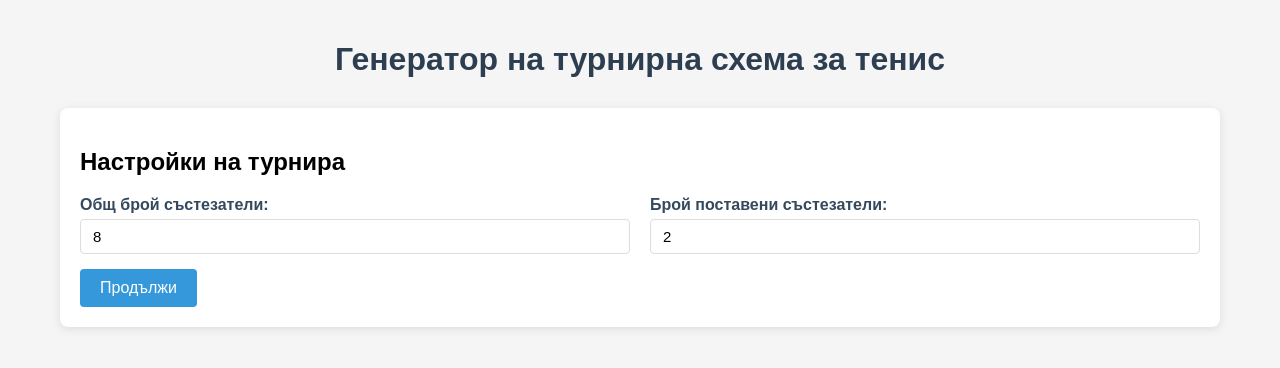
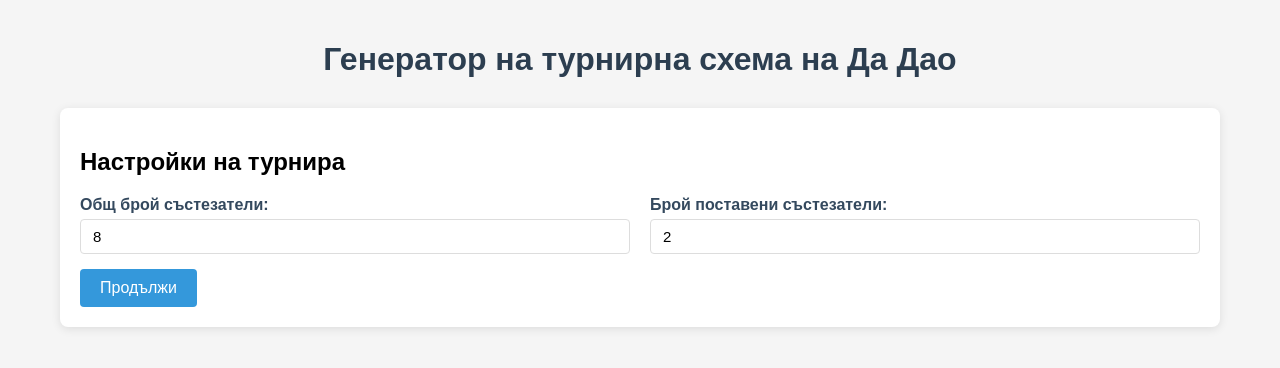
Before and after one commit to dragolub/Tournament, a plain HTML site: page tournament.html in a window 1280 px wide. Drawn offline with Linux system fonts and the light colour scheme.

Commit message:
Update tournament.html

```diff
--- a/tournament.html
+++ b/tournament.html
@@ -3,7 +3,7 @@
 <head>
     <meta charset="UTF-8">
     <meta name="viewport" content="width=device-width, initial-scale=1.0">
-    <title>Генератор на турнирна схема</title>
+    <title>Генератор на турнирна схема на Да Дао</title>
     <style>
         * {
             box-sizing: border-box;
@@ -177,7 +177,7 @@
     </style>
 </head>
 <body>
-    <h1>Генератор на турнирна схема за тенис</h1>
+    <h1>Генератор на турнирна схема на Да Дао</h1>
 
     <div class="container">
         <div class="config-section">
```
